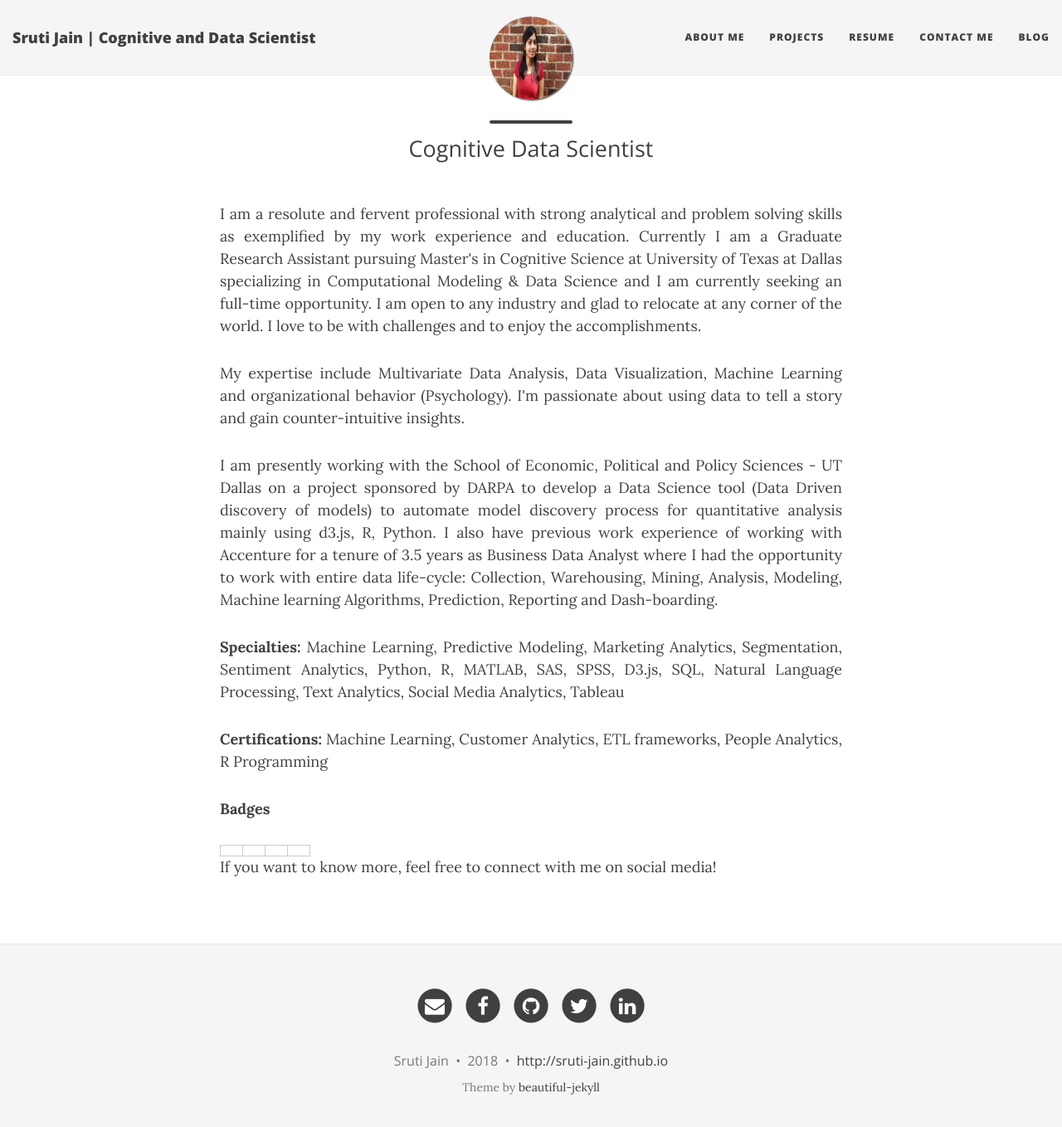
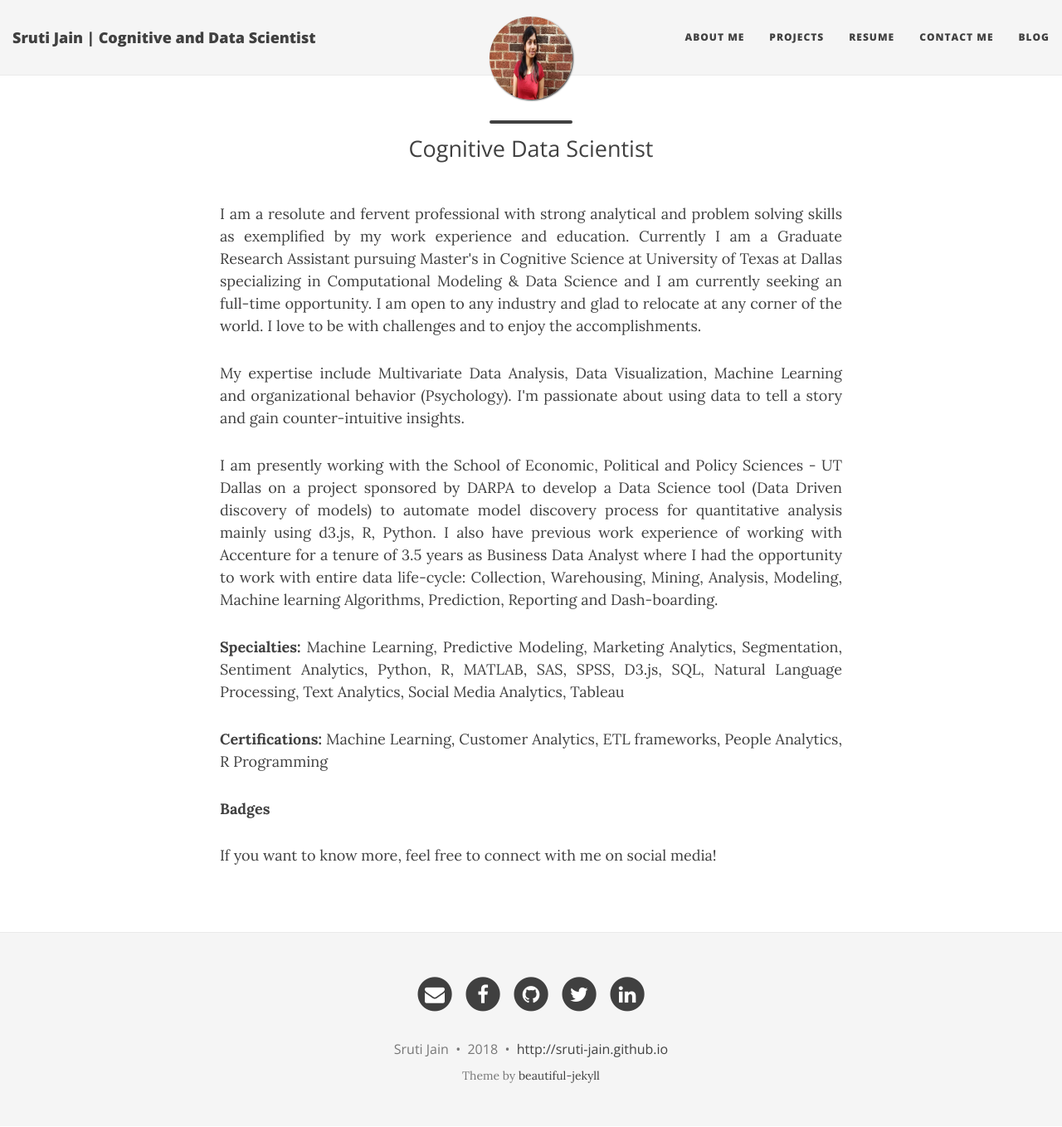
Before and after one commit to sruti-jain/sruti-jain.github.io, a Jekyll site: the page built from aboutme.md, in a window 1280 px wide and 1371 px high. Shown: the top 1358 px of the window at 83% size. Built offline with Jekyll 4.4.1, drawn with Linux system fonts in a browser that asks for light colours; nearby versions of some CDN libraries; a script that is not in the unit is left out.

Commit message:
Update aboutme.md

```diff
--- a/aboutme.md
+++ b/aboutme.md
@@ -19,7 +19,7 @@
 
 <table class="tg">
   <tr>
-    <th class="tg-7fle"><div data-iframe-width="150" data-iframe-height="270" data-share-badge-id="7081afde-08d3-4e1a-be30-200d6c4879e0"></div>
+    <tc class="tg-7fle"><div data-iframe-width="150" data-iframe-height="270" data-share-badge-id="7081afde-08d3-4e1a-be30-200d6c4879e0"></div>
   <script type="text/javascript">
     (function() {
       var s = document.createElement('script');
@@ -30,8 +30,8 @@
       o.parentNode.insertBefore(s, o);
       })();
   </script>
-</th>
-    <th class="tg-7fle"><div data-iframe-width="150" data-iframe-height="270" data-share-badge-id="09fbfb32-2093-45cc-b831-ee18b762ff46"></div>
+</tc>
+    <tc class="tg-7fle"><div data-iframe-width="150" data-iframe-height="270" data-share-badge-id="09fbfb32-2093-45cc-b831-ee18b762ff46"></div>
   <script type="text/javascript">
     (function() {
       var s = document.createElement('script');
@@ -41,9 +41,9 @@
       var o = document.getElementsByTagName('script')[0];
       o.parentNode.insertBefore(s, o);
       })();
-  </script></th>
+  </script></tc>
 
-    <th class="tg-7fle"><div data-iframe-width="150" data-iframe-height="270" data-share-badge-id="09fbfb32-2093-45cc-b831-ee18b762ff46"></div>
+    <tc class="tg-7fle"><div data-iframe-width="150" data-iframe-height="270" data-share-badge-id="09fbfb32-2093-45cc-b831-ee18b762ff46"></div>
   <script type="text/javascript">
     (function() {
       var s = document.createElement('script');
@@ -53,9 +53,9 @@
       var o = document.getElementsByTagName('script')[0];
       o.parentNode.insertBefore(s, o);
       })();
-  </script></th>
+  </script></tc>
 
-    <th class="tg-7fle"><div data-iframe-width="150" data-iframe-height="270" data-share-badge-id="09fbfb32-2093-45cc-b831-ee18b762ff46"></div>
+    <tc class="tg-7fle"><div data-iframe-width="150" data-iframe-height="270" data-share-badge-id="09fbfb32-2093-45cc-b831-ee18b762ff46"></div>
   <script type="text/javascript">
     (function() {
       var s = document.createElement('script');
@@ -65,7 +65,7 @@
       var o = document.getElementsByTagName('script')[0];
       o.parentNode.insertBefore(s, o);
       })();
-  </script></th>
+  </script></tc>
 
   </tr>
 </table>
```
